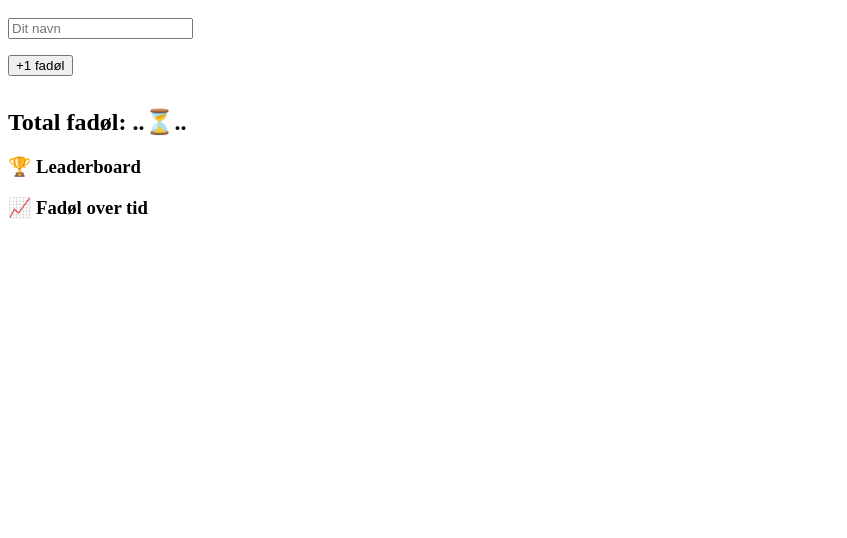
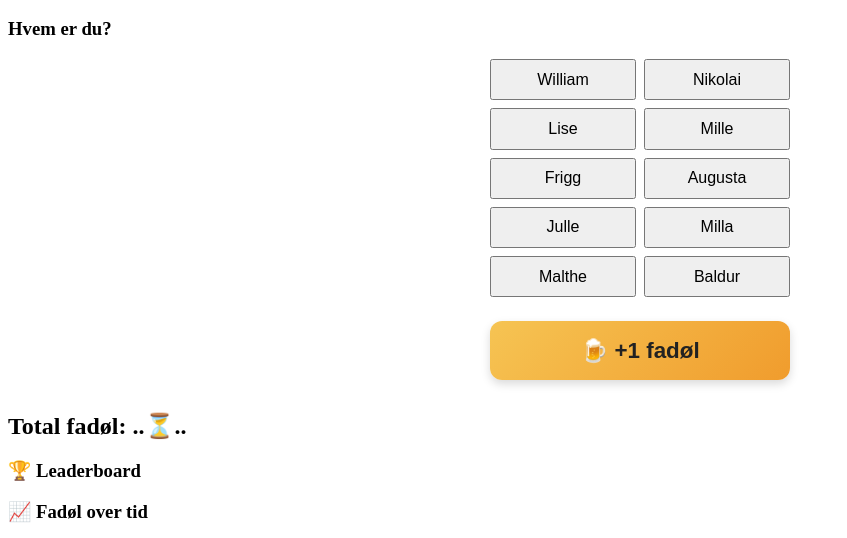
Before and after one commit to wkron/daddysduller, a plain HTML site: page index.html in a window 1280 px wide. Shown: the part 49-587 px from the top of the page, without its empty margins (0-847 px from the left). Drawn offline with nearby package versions, Linux system fonts and the light colour scheme; no server answers.

Commit message:
fixet en masse småting

```diff
--- a/index.html
+++ b/index.html
@@ -2,12 +2,63 @@
 
   <h1>🍺 Fadøl Tracker</h1>
 
-  <div>
-    <input id="name" placeholder="Dit navn">
-  </div>
+  <h3>Hvem er du?</h3>
+  <div id="people"></div>
+  <style>
+  #people {
+    display: grid;
+    grid-template-columns: repeat(auto-fit, minmax(120px, 1fr));
+    gap: 0.5rem;
+    max-width: 300px;
+    margin: 1rem auto;
+  }
 
-  <div style="margin-top: 1rem;">
-    <button onclick="addBeer()">+1 fadøl</button>
+  .person-btn {
+    padding: 0.6rem;
+    font-size: 1rem;
+    cursor: pointer;
+  }
+
+  .active {
+    background: #222;
+    color: white;
+  }
+  #add-beer-container {
+  max-width: 300px;          /* samme som #people */
+  margin: 1.5rem auto;
+  }
+
+  #add-beer-btn {
+    width: 100%;
+    padding: 1rem;
+    font-size: 1.4rem;
+    font-weight: bold;
+    border-radius: 12px;
+    border: none;
+    cursor: pointer;
+
+    background: linear-gradient(135deg, #f6c453, #f09c2d);
+    color: #222;
+
+    box-shadow: 0 4px 10px rgba(0,0,0,0.15);
+    transition: transform 0.05s ease, box-shadow 0.05s ease;
+  }
+
+  #add-beer-btn:active {
+    transform: translateY(2px);
+    box-shadow: 0 2px 6px rgba(0,0,0,0.2);
+  }
+
+  #add-beer-btn:disabled {
+    opacity: 0.6;
+    cursor: not-allowed;
+  }
+
+</style>
+
+
+  <div id="add-beer-container">
+    <button id="add-beer-btn" onclick="addBeer()">🍺 +1 fadøl</button>
   </div>
 
   <h2 style="margin-top: 2rem;">
@@ -28,10 +79,54 @@
 
   let total = 0;
 
+  const PEOPLE = [
+    "William",
+    "Nikolai",
+    "Lise",
+    "Mille",
+    "Frigg",
+    "Augusta",
+    "Julle",
+    "Milla",
+    "Malthe",
+    "Baldur"
+  ];
+
+  let currentName = localStorage.getItem("name") || null;
+
+  const peopleDiv = document.getElementById("people");
+
+  function renderPeople() {
+    peopleDiv.innerHTML = "";
+
+    PEOPLE.forEach(name => {
+      const btn = document.createElement("button");
+      btn.textContent = name;
+      btn.className = "person-btn";
+
+      if (name === currentName) {
+        btn.classList.add("active");
+      }
+
+      btn.onclick = () => {
+        currentName = name;
+        localStorage.setItem("name", name);
+        renderPeople();
+      };
+
+      peopleDiv.appendChild(btn);
+    });
+  }
+
+
+  renderPeople();
+  updateFromServer();
+
   let chart; // global reference
 
-  const savedName = localStorage.getItem("name");
-  if (savedName) document.getElementById("name").value = savedName;
+  // const nameInput = document.getElementById("name");
+  // const savedName = localStorage.getItem("name");
+  // if (savedName) nameInput.value = savedName;
 
   function parseCSV(text) {
   return text
@@ -111,6 +206,7 @@
   }
 
 
+
   function setTotal(value) {
     total = value;
     document.getElementById("total").textContent = total;
@@ -118,14 +214,18 @@
 
 
   function addBeer() {
-    const name = nameInput.value.trim() || "Ukendt";
-    localStorage.setItem("name", name);
+    if (!currentName) {
+      alert("Vælg dit navn først 🍺");
+      return;
+    }
+
+
     setTotal(total + 1); // optimistic UI
 
     fetch(API_URL, {
       method: "POST",
       body: JSON.stringify({
-        name: document.getElementById("name").value.trim() || "Ukendt",
+        name: currentName,
         beers: 1
       })
     }).then(updateFromServer);
@@ -133,7 +233,6 @@
 
 
 
-  updateFromServer();
 
 
 
```
Lines whose indentation alone changed are shown as unchanged.
